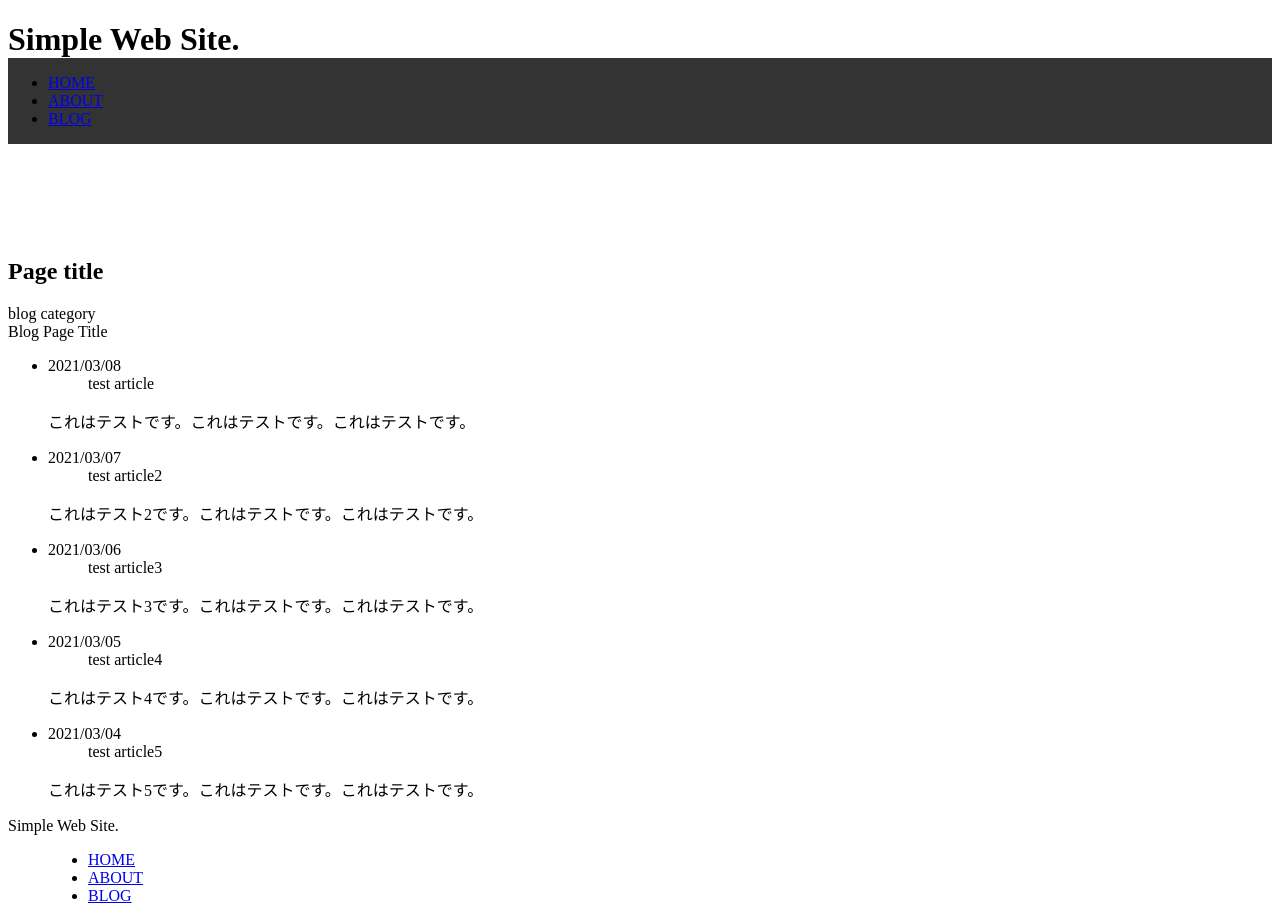
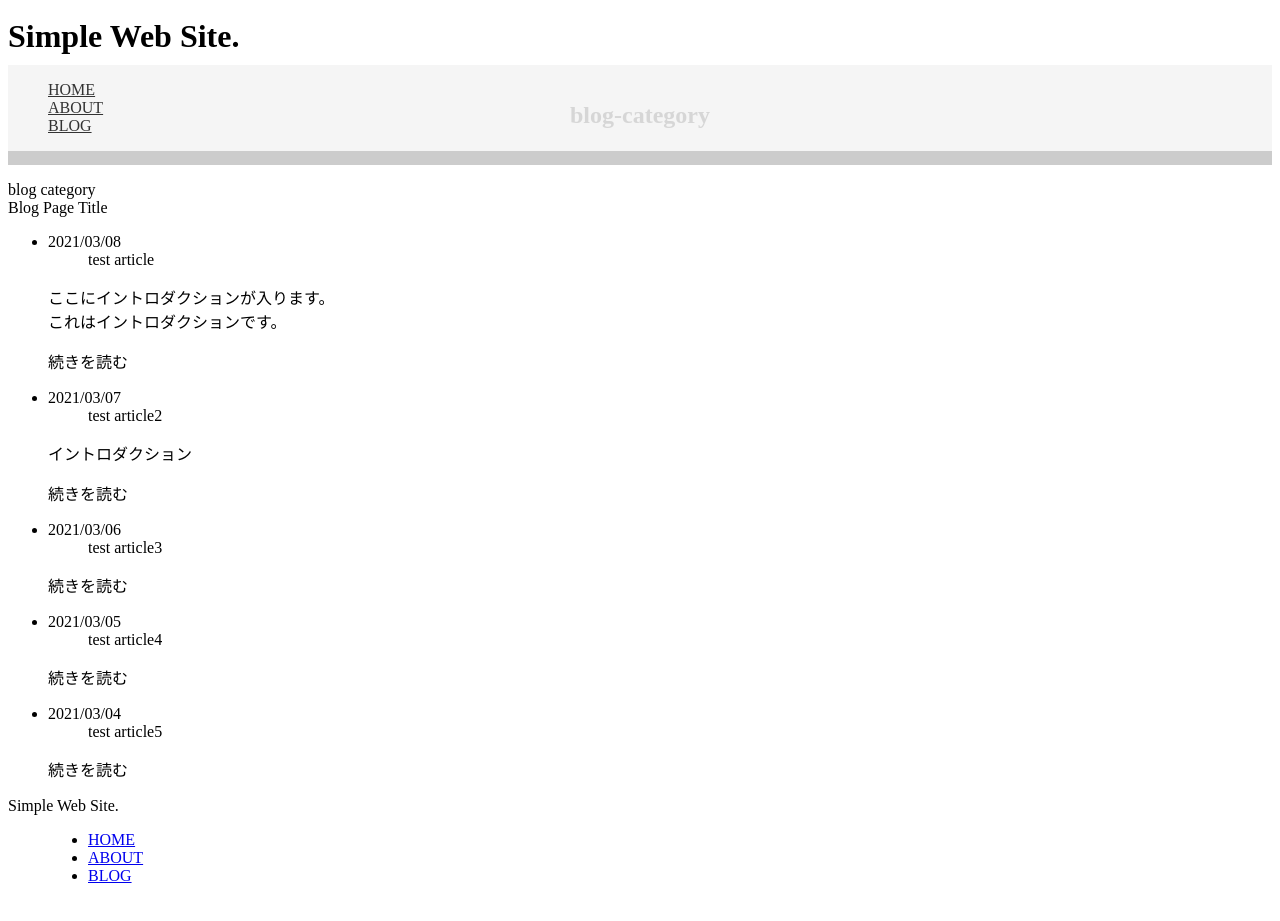
Before and after one commit to masayuki-abe/nuxtjs, a Nuxt app: page /blog/category in a window 1280 px wide. Built offline with nearby package versions, Linux system fonts and the light colour scheme.

Commit message:
nuxtの機能をほぼ実装

```diff
--- a/components/atoms/ArticleList.vue
+++ b/components/atoms/ArticleList.vue
@@ -2,14 +2,41 @@
 <section class="article-list">
 <ul class="list-unstyled">
 <li
-  v-for="article in limitCount"
+  v-for="(article, index) in limitCount"
   :key='article.date'
 >
   <dl>
     <dt>{{article.date}}</dt>
     <dd>{{article.title}}</dd>
   </dl>
-  <article>{{article.contents}}</article>
+  <p
+    v-html="article.intro"
+  />
+  <p
+    class="btn-readmore"
+    :class="{'is-active': isOpen[index]}"
+    @click="handleToggle(index)"
+  >
+    続きを読む
+  </p>
+  <transition
+    name="acoBody"
+    @before-enter="beforeEnter"
+    @enter="enter"
+    @before-leave="beforeLeave"
+    @leave="leave"
+  >
+    <article
+      v-show="isOpen[index]"
+      class="aco-body"
+    >
+      <p
+        v-for="articleText in article.contents"
+        :key='articleText.id'
+        v-html="articleText"
+      />
+    </article>
+  </transition>
 </li>
 </ul>
 </section><!--/articlelist-->
@@ -19,33 +46,7 @@
 export default {
   data(){
     return{
-      articles: [
-        {
-          date: '2021/03/08',
-          title: 'test article',
-          contents: 'これはテストです。これはテストです。これはテストです。'
-        },
-        {
-          date: '2021/03/07',
-          title: 'test article2',
-          contents: 'これはテスト2です。これはテストです。これはテストです。'
-        },
-        {
-          date: '2021/03/06',
-          title: 'test article3',
-          contents: 'これはテスト3です。これはテストです。これはテストです。'
-        },
-        {
-          date: '2021/03/05',
-          title: 'test article4',
-          contents: 'これはテスト4です。これはテストです。これはテストです。'
-        },
-        {
-          date: '2021/03/04',
-          title: 'test article5',
-          contents: 'これはテスト5です。これはテストです。これはテストです。'
-        }
-      ]
+      isOpen: [],
     }
   },
   computed: {
@@ -55,7 +56,81 @@ export default {
       }else{
         return this.articles
       }
+    },
+    articles() {
+      const data = [
+        {
+          date: '2021/03/08',
+          title: 'test article',
+          intro: 'ここにイントロダクションが入ります。<br>これはイントロダクションです。',
+          contents: [
+            'これはテストです。<br>これはテストです。これはテストです。',
+            'これはテスト2です。これはテスト2です。これはテスト2です。'
+          ]
+        },
+        {
+          date: '2021/03/07',
+          title: 'test article2',
+          intro: 'イントロダクション',
+          contents: [
+            'これはテスト2です。これはテストです。これはテストです。'
+          ]
+        },
+        {
+          date: '2021/03/06',
+          title: 'test article3',
+          contents: [
+            'これはテスト3です。これはテストです。これはテストです。'
+          ]
+        },
+        {
+          date: '2021/03/05',
+          title: 'test article4',
+          contents: [
+            'これはテスト4です。これはテストです。これはテストです。'
+
+          ]
+        },
+        {
+          date: '2021/03/04',
+          title: 'test article5',
+          contents: [
+            'これはテスト5です。これはテストです。これはテストです。'
+          ]
+        }
+      ]
+      return data
+    },
+  },
+  created() {
+    //アコーディオンの数だけ開閉フラグを作成
+    this.isOpen = Array(this.articles.length).fill(false)
+  },
+  methods: {
+    //メニューを開閉する
+    handleToggle(index) {
+      this.isOpen.splice(index, 1, !this.isOpen[index])
+    },
+    //スライド開閉要素の高さを取得
+    beforeEnter(el) {
+      el.style.height = '0'
+    },
+    enter(el) {
+      el.style.height = el.scrollHeight + 'px'
+    },
+    beforeLeave(el) {
+      el.style.height = el.scrollHeight + 'px'
+    },
+    leave(el) {
+      el.style.height = '0'
     }
   }
 }
 </script>
+
+<style lang="scss">
+.aco-body {
+  transition: height .4s ease-in-out;
+  overflow: hidden;
+}
+</style>
--- a/components/molecules/NaviBody.vue
+++ b/components/molecules/NaviBody.vue
@@ -36,7 +36,13 @@ nav{
     left: 0;
     top: 100%;
     width: 100%;
-    background-color: rgba(0,0,0,.8);
+    background-color: rgba(255,255,255,.8);
+    ul{
+      list-style: none;
+      li{
+        a{color: #333;}
+      }
+    }
   }
 }
 
--- a/components/organisms/HeroImage.vue
+++ b/components/organisms/HeroImage.vue
@@ -4,14 +4,14 @@
   id="visual"
   class="index"
 >
-<h1>{{title}}</h1>
+<h1>{{this.$route.name}}</h1>
 </section>
 <section
   v-else
   id="visual"
   class="lower"
 >
-<h1>Page title</h1>
+<h1>{{this.$route.name}}</h1>
 </section>
 </template>
 
@@ -29,3 +29,21 @@ export default {
   }
 }
 </script>
+
+<style lang="scss">
+#visual{
+  display: flex;
+  flex-wrap: wrap;
+  flex-direction: column;
+  justify-content: center;
+  align-items: center;
+  height: 200px;
+  background-color: #333;
+  color: #fff;
+  &.lower{
+    height: 100px;
+    background-color: #ccc;
+    color: #333;
+  }
+}
+</style>
--- a/components/organisms/HtmlHeader.vue
+++ b/components/organisms/HtmlHeader.vue
@@ -1,5 +1,5 @@
 <template>
-<header id="header" style="margin-bottom: 200px;">
+<header id="header">
   <div class="inner">
     <SiteName htmlTag="h1" />
     <aside
@@ -61,16 +61,32 @@ export default {
 </script>
 
 <style lang="scss">
-#header{position: relative;
+#header{
+  position: relative;
+  padding: 10px 0;
+  .inner{
+    display: flex;
+    flex-wrap: wrap;
+    justify-content: space-between;
+    align-items: center;
+  }
   h1 {
-    margin-bottom: 0;
+    width: 90%;
+    margin: 0;
   }
   .btn-menu {
+    position: relative;
+    width: 10%;
     span {
+      position: absolute;
+      left: 0;
+      top: 50%;
       display: inline-block;
       width: 100%;
       height: 2px;
       background-color: #333;
+      &:nth-child(1){margin-top: -10px;}
+      &:nth-child(3){margin-top: 10px;}
     }
   }
   .spNavi-enter-active,
--- a/layouts/default.vue
+++ b/layouts/default.vue
@@ -1,9 +1,7 @@
 <template>
 <div>
 <HtmlHeader />
-<HeroImage
-  pageTitle="practise"
-/>
+<HeroImage />
 <div id="wrap">
 <Nuxt />
 </div><!--/wrap-->
```
Also changed, not shown: pages/about/index.vue (renamed from pages/about.vue).
